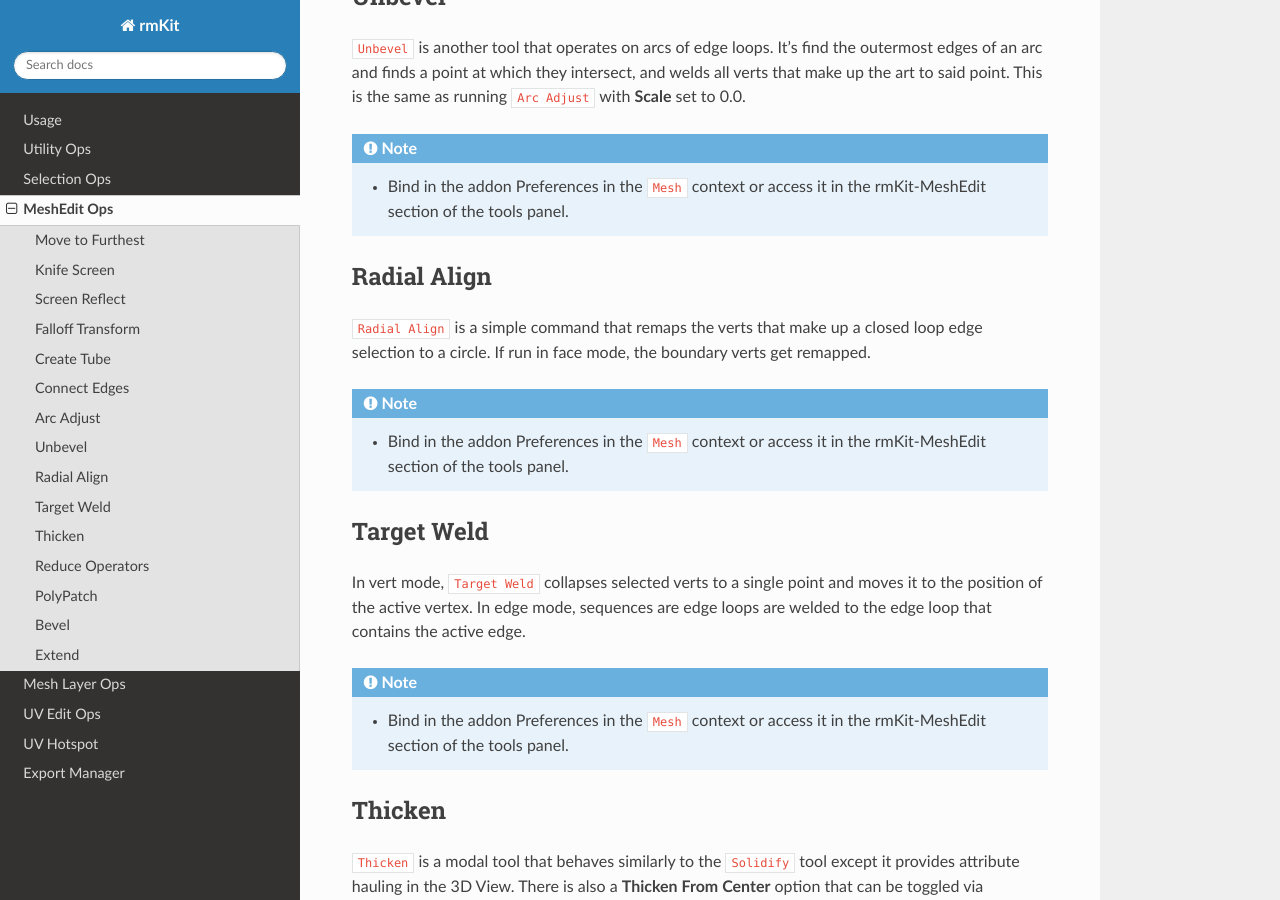
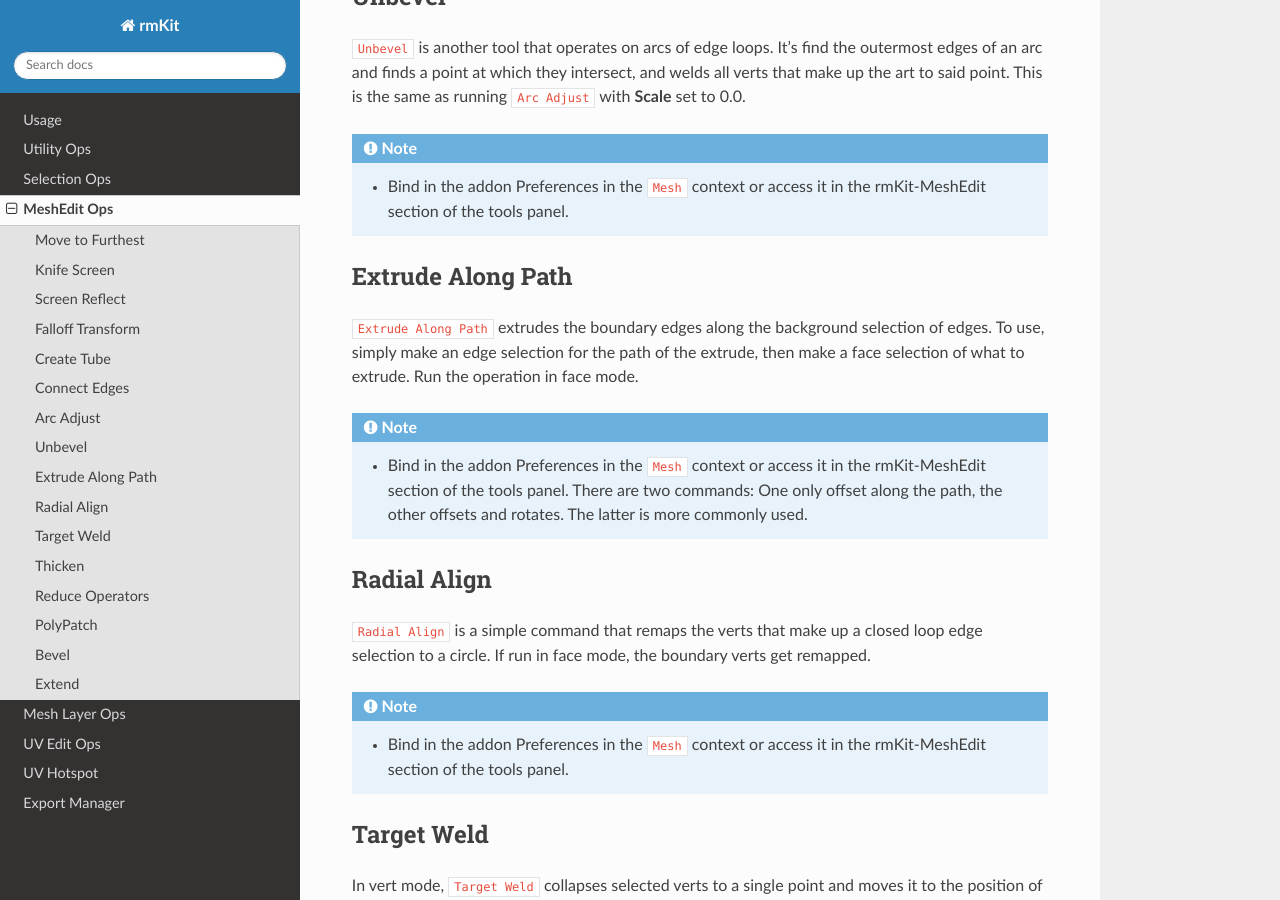
Before and after one commit to roosterMAP/rmKit-docs, a Sphinx documentation site: the page built from docs/source/meshedit.rst, in a window 1280 px wide and 900 px high, scrolled down 5834 px. Built offline with Sphinx 7.4.7 and the Read the Docs theme 3.1.0, drawn with Linux system fonts in a browser that asks for light colours.

Commit message:
added extrude along path
- added docs for new extrude along path op

```diff
--- a/docs/source/meshedit.rst
+++ b/docs/source/meshedit.rst
@@ -208,6 +208,18 @@ This is the same as running ``Arc Adjust`` with **Scale** set to 0.0.
 	* Bind in the addon Preferences in the ``Mesh`` context or access it in the rmKit-MeshEdit section of the tools panel.
 
 
+.. _extrudealongpath:
+
+Extrude Along Path
+------------------
+
+``Extrude Along Path`` extrudes the boundary edges along the background selection of edges. To use, simply make an edge selection for the path of the extrude, then make a face selection
+of what to extrude. Run the operation in face mode.
+
+.. note::
+	* Bind in the addon Preferences in the ``Mesh`` context or access it in the rmKit-MeshEdit section of the tools panel. There are two commands: One only offset along the path, the other offsets and rotates. The latter is more commonly used.
+
+
 .. _radialalign:
 
 Radial Align
```
